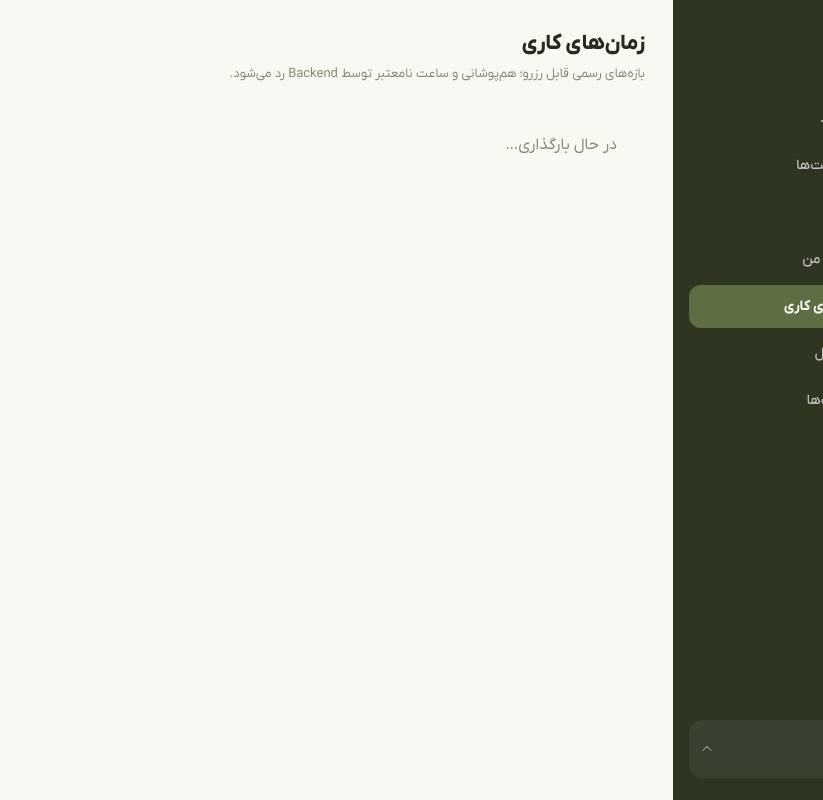
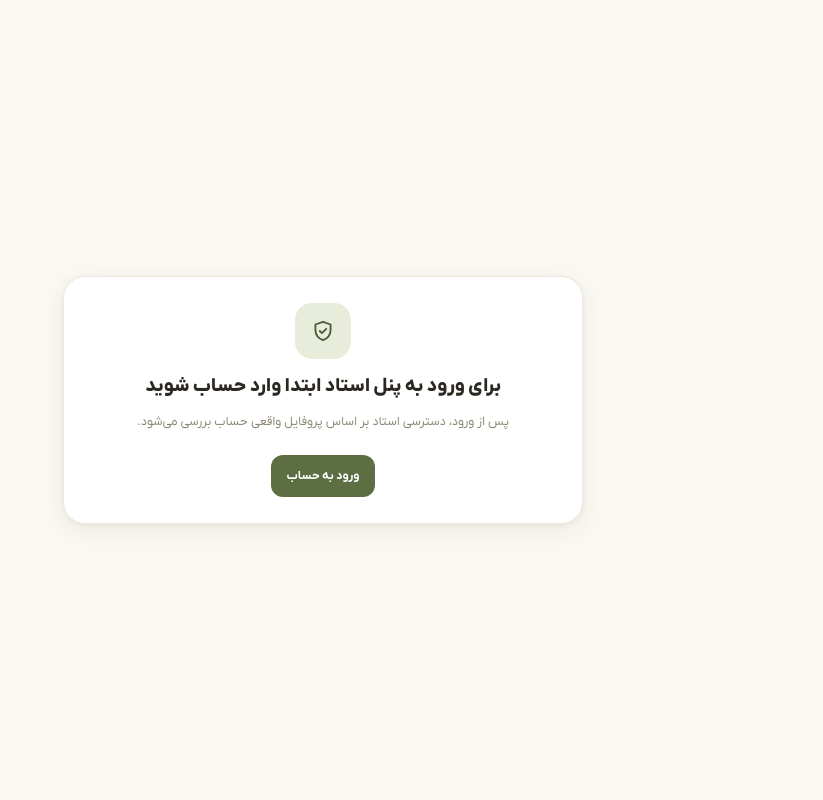
Before and after one commit to Vodda-ir/VoddaProject, a Next.js app in the folder frontend/: page /panel/teacher/worktimes in a window 1280 px wide. Shown: the whole page, without its empty margins (457-1280 px from the left). Built offline with nearby package versions, Linux system fonts and the light colour scheme.

Commit message:
fix: gate teacher panel by actual teacher profile

```diff
--- a/frontend/src/app/panel/teacher/layout.tsx
+++ b/frontend/src/app/panel/teacher/layout.tsx
@@ -22,27 +22,56 @@ export default function TeacherLayout({ children }: { children: React.ReactNode
   const pathname = usePathname();
   const [userOpen, setUserOpen] = useState(false);
   const [sidebarOpen, setSidebarOpen] = useState(false);
-  const [user, setUser] = useState({ name: '...', role: 'teacher', avatarUrl: '' });
+  const [user, setUser] = useState({ name: '...', role: 'teacher', avatarUrl: '', hasTeacherProfile: false });
+  const [access, setAccess] = useState<'checking' | 'allowed' | 'missing' | 'unauthorized' | 'error'>('checking');
   const token = getToken();
 
   useEffect(() => {
-    if (!token) return;
+    if (!token) {
+      setAccess('unauthorized');
+      return;
+    }
+
     const controller = new AbortController();
-    fetch('/api/backend/me', { cache: 'no-store', signal: controller.signal })
-      .then((response) => response.ok ? response.json() : null)
-      .then((payload) => payload?.data ? setUser({
-        name: payload.data.name || 'استاد',
-        role: payload.data.role || 'teacher',
-        avatarUrl: fullUrl(payload.data.avatar_url) || '',
-      }) : null)
-      .catch(() => undefined);
+    setAccess('checking');
+    fetch('/api/backend/me', { cache: 'no-store', credentials: 'same-origin', signal: controller.signal })
+      .then(async (response) => {
+        if (response.status === 401) {
+          setAccess('unauthorized');
+          return null;
+        }
+        if (!response.ok) {
+          setAccess('error');
+          return null;
+        }
+        return response.json();
+      })
+      .then((payload) => {
+        if (!payload?.data) return;
+        const hasTeacherProfile = Boolean(payload.data.teacher?.id);
+        setUser({
+          name: payload.data.name || 'کاربر',
+          role: payload.data.role || 'learner',
+          avatarUrl: fullUrl(payload.data.avatar_url) || '',
+          hasTeacherProfile,
+        });
+        setAccess(hasTeacherProfile ? 'allowed' : 'missing');
+      })
+      .catch((cause) => {
+        if (cause instanceof DOMException && cause.name === 'AbortError') return;
+        setAccess('error');
+      });
     return () => controller.abort();
   }, [token]);
+
+  if (access !== 'allowed') {
+    return <TeacherPanelAccessState access={access} role={user.role} />;
+  }
 
   const activeId = NAV.find((item) => item.id === 'dash' ? pathname === '/panel/teacher' : pathname.startsWith(item.href))?.id || 'dash';
   const allPanels = [
     ...(user.role === 'admin' ? [{ href: '/panel/admin', label: 'پنل مدیریت', icon: 'shield' as const, bg: 'rgba(255,255,255,.1)', fg: '#fff' }] : []),
-    { href: '/panel/teacher', label: 'پنل استاد', icon: 'award' as const, bg: 'rgba(255,255,255,.08)', fg: 'rgba(255,255,255,.8)' },
+    ...(user.hasTeacherProfile ? [{ href: '/panel/teacher', label: 'پنل استاد', icon: 'award' as const, bg: 'rgba(255,255,255,.08)', fg: 'rgba(255,255,255,.8)' }] : []),
     { href: '/panel/user', label: 'پنل کاربری', icon: 'user' as const, bg: 'rgba(255,255,255,.06)', fg: 'rgba(255,255,255,.6)' },
   ];
 
@@ -86,3 +115,112 @@ export default function TeacherLayout({ children }: { children: React.ReactNode
     </div>
   );
 }
+
+function TeacherPanelAccessState({
+  access,
+  role,
+}: {
+  access: 'checking' | 'missing' | 'unauthorized' | 'error';
+  role: string;
+}) {
+  const isChecking = access === 'checking';
+  const isUnauthorized = access === 'unauthorized';
+  const isMissing = access === 'missing';
+
+  return (
+    <main style={{
+      minHeight: '100vh',
+      display: 'grid',
+      placeItems: 'center',
+      padding: 24,
+      background: 'var(--sand-50)',
+    }}>
+      <section style={{
+        width: 'min(520px, 100%)',
+        padding: 26,
+        border: '1px solid var(--sand-150)',
+        borderRadius: 22,
+        background: '#fff',
+        boxShadow: 'var(--sh-md)',
+        textAlign: 'center',
+      }}>
+        <span style={{
+          width: 56,
+          height: 56,
+          display: 'grid',
+          placeItems: 'center',
+          margin: '0 auto 14px',
+          borderRadius: 17,
+          color: isMissing ? 'var(--gold)' : 'var(--olive-700)',
+          background: isMissing ? 'var(--gold-bg)' : 'var(--olive-100)',
+        }}>
+          <Icon name={isChecking ? 'refresh' : isUnauthorized ? 'shield' : isMissing ? 'award' : 'info'} size={26} />
+        </span>
+
+        <h1 style={{ margin: 0, fontSize: 19, fontWeight: 800 }}>
+          {isChecking
+            ? 'در حال بررسی دسترسی پنل استاد…'
+            : isUnauthorized
+              ? 'برای ورود به پنل استاد ابتدا وارد حساب شوید'
+              : isMissing
+                ? 'برای این حساب پروفایل استاد فعال نیست'
+                : 'بررسی دسترسی پنل استاد انجام نشد'}
+        </h1>
+
+        <p style={{ margin: '9px 0 20px', color: 'var(--ink-3)', fontSize: 12.5, lineHeight: 1.9 }}>
+          {isChecking
+            ? 'اطلاعات حساب و پروفایل استاد بررسی می‌شود.'
+            : isUnauthorized
+              ? 'پس از ورود، دسترسی استاد بر اساس پروفایل واقعی حساب بررسی می‌شود.'
+              : isMissing
+                ? role === 'admin'
+                  ? 'حساب مدیر فقط زمانی می‌تواند وارد پنل استاد شود که برای همان حساب Teacher profile وجود داشته باشد.'
+                  : 'برای استفاده از امکانات استاد باید ابتدا درخواست استادی و پروفایل مربوط ثبت شود.'
+                : 'ارتباط با اطلاعات حساب برقرار نشد. صفحه را دوباره بارگذاری کنید.'}
+        </p>
+
+        {!isChecking && (
+          <div style={{ display: 'flex', justifyContent: 'center', flexWrap: 'wrap', gap: 9 }}>
+            {isUnauthorized ? (
+              <Link href="/panel/login" style={accessPrimaryButton}>ورود به حساب</Link>
+            ) : isMissing && role === 'admin' ? (
+              <>
+                <Link href="/panel/admin" style={accessPrimaryButton}>بازگشت به پنل مدیریت</Link>
+                <Link href="/panel/user" style={accessSecondaryButton}>پنل کاربری</Link>
+              </>
+            ) : isMissing ? (
+              <>
+                <Link href="/panel/teacher/register" style={accessPrimaryButton}>ثبت درخواست استادی</Link>
+                <Link href="/panel/user" style={accessSecondaryButton}>پنل کاربری</Link>
+              </>
+            ) : (
+              <button type="button" onClick={() => window.location.reload()} style={accessPrimaryButton}>تلاش دوباره</button>
+            )}
+          </div>
+        )}
+      </section>
+    </main>
+  );
+}
+
+const accessPrimaryButton: React.CSSProperties = {
+  display: 'inline-flex',
+  alignItems: 'center',
+  justifyContent: 'center',
+  minHeight: 42,
+  padding: '9px 15px',
+  border: 0,
+  borderRadius: 12,
+  color: '#fff',
+  background: 'var(--olive-600)',
+  fontSize: 12,
+  fontWeight: 700,
+  cursor: 'pointer',
+};
+
+const accessSecondaryButton: React.CSSProperties = {
+  ...accessPrimaryButton,
+  border: '1px solid var(--sand-200)',
+  color: 'var(--ink-2s)',
+  background: '#fff',
+};
```
